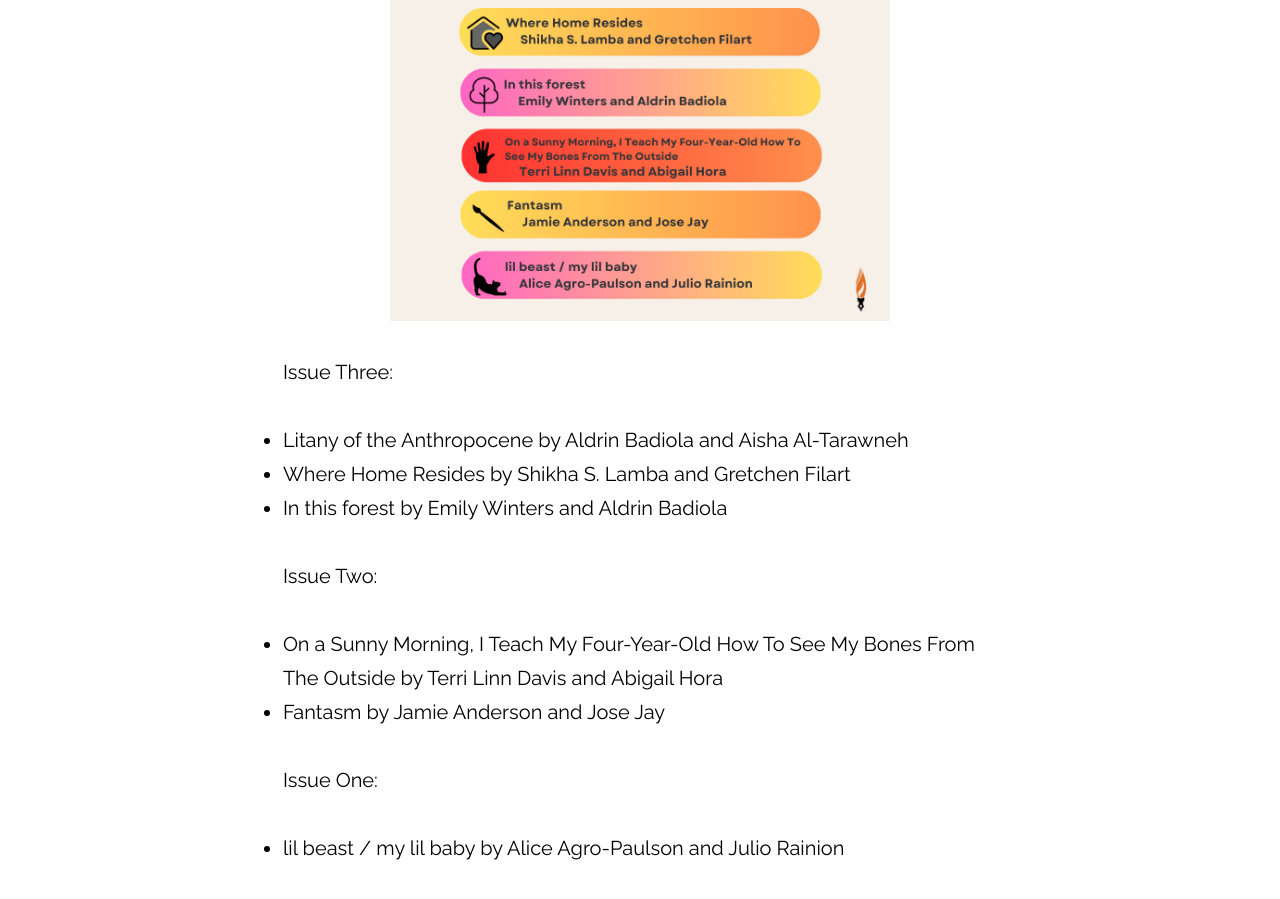
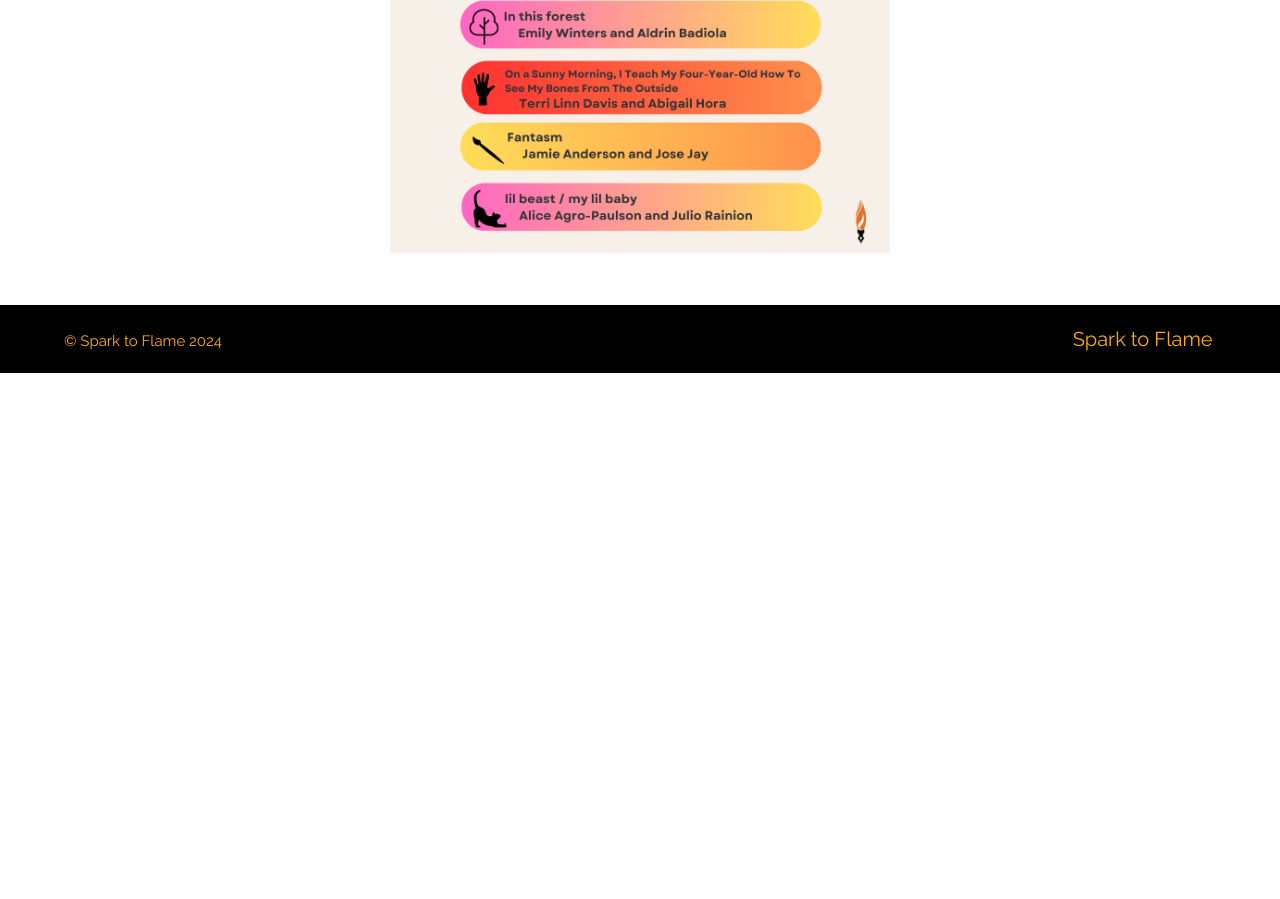
Before and after one commit to atmars77/atmars77.github.io, a Jekyll site: the page built from nominations.md, in a window 1280 px wide and 900 px high, scrolled down 708 px. Built offline with Jekyll 4.4.1, drawn with Linux system fonts in a browser that asks for light colours; after the commit the page ends 1081 px from its top, so only the background shows below that; some of the changed text lies outside the part shown.

Commit message:
deleting text

```diff
--- a/nominations.md
+++ b/nominations.md
@@ -5,22 +5,8 @@ feature_text: |
 feature_image: "/assets/Images/tina_candle.jpg"
 largeimage: "/assets/Images/tina_candle.png"
 ---
-Best of the Net 2025 Nominations
-
 <img src="/assets/Images/Spark_to_Flame_The_Best_of_the_Net_Nomination_Post_2024.png"
         alt="2025 Best of Net Nominations"
         width="500px"
         height="500px"
         style="display: block; margin: 0 auto" />
-
-Issue Three:
-* Litany of the Anthropocene by Aldrin Badiola and Aisha Al-Tarawneh
-* Where Home Resides by Shikha S. Lamba and Gretchen Filart
-* In this forest by Emily Winters and Aldrin Badiola
-
-Issue Two:
-* On a Sunny Morning, I Teach My Four-Year-Old How To See My Bones From The Outside by Terri Linn Davis and Abigail Hora
-* Fantasm by Jamie Anderson and Jose Jay
-
-Issue One:
-* lil beast / my lil baby by Alice Agro-Paulson and Julio Rainion
```
